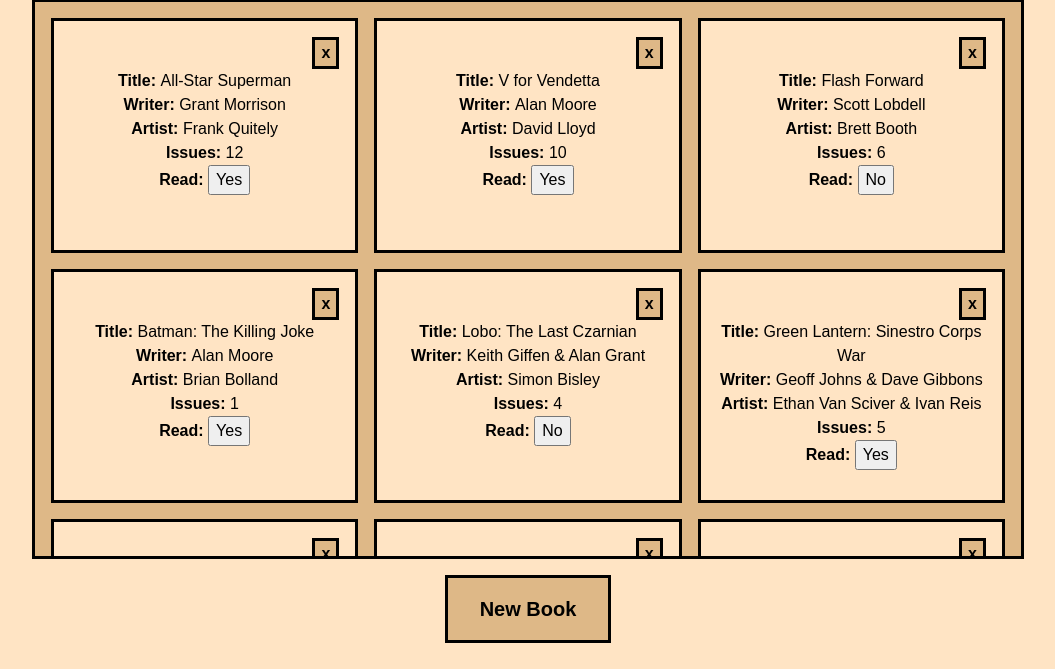
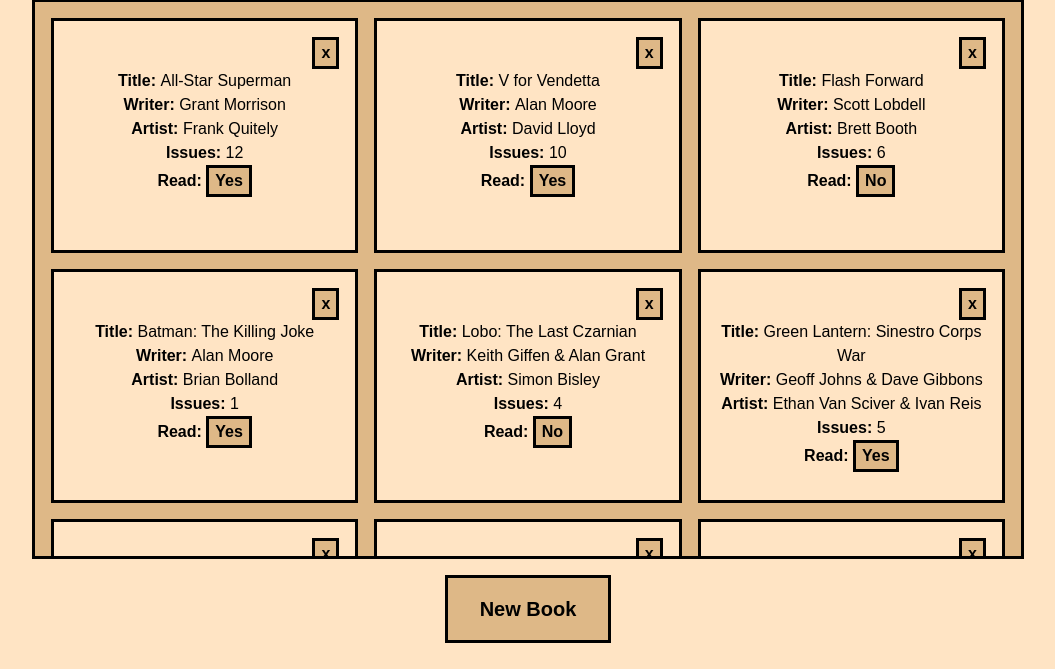
Before and after one commit to zeratheuz/library, a plain HTML site: page index.html in a window 1280 px wide. Shown: the part 83-752 px from the top of the page, without its empty margins (112-1167 px from the left). Drawn offline with Linux system fonts and the light colour scheme.

Commit message:
Update CSS and JS

```diff
--- a/main.js
+++ b/main.js
@@ -111,6 +111,7 @@ function Book(title, writer, artist, issues, isRead) {
 function addBookToLibrary(object) {
   myLibrary.push(new Book(object.title, object.writer, object.artist, object.issues, object.isRead))
   displayBooks()
+  isRead()
 }
 
 function displayBooks() {
@@ -131,15 +132,15 @@ function displayBooks() {
       <p><b>Issues: </b>${book.issues}</p>
       <p>
       <b>Read: </b>
-      <button type="button" class="isReadButton" data-bookid="${book.id}">${book.isRead}</button>
+      <button type="button" class="isRead-button" data-bookid="${book.id}">${book.isRead}</button>
       </p>
     <div/>
       `
 
     container.appendChild(div)
 
-    const buttons = document.querySelectorAll(".remove-button")
-    buttons.forEach(button => {
+    const removeButtons = document.querySelectorAll(".remove-button")
+    removeButtons.forEach(button => {
 
       button.addEventListener("click", () => {
         const id = button.dataset.bookid
@@ -156,17 +157,19 @@ function displayBooks() {
   })
 }
 
-const isReadButtons = document.querySelectorAll(".isReadButton")
+function isRead() {
+  const isReadButtons = document.querySelectorAll(".isRead-button")
   isReadButtons.forEach(button => {
 
     button.addEventListener("click", () => {
       const id = button.dataset.bookid
+      const book = myLibrary.find(book => book.id == id)
 
-    const book = myLibrary.find(book => book.id == id)
       book.isReadToggle()
       button.textContent = book.isRead
     })
   })
+}
 
 const newBook = document.querySelector("#newBook")
 const closeDialog = document.querySelector("#closeDialog")
--- a/style.css
+++ b/style.css
@@ -56,7 +56,8 @@ input {
 }
 
 form button,
-.remove-button {
+.remove-button,
+.isRead-button {
   cursor: pointer;
   align-self: end;
   font-weight: bold;
```
Lines whose indentation alone changed are shown as unchanged.
